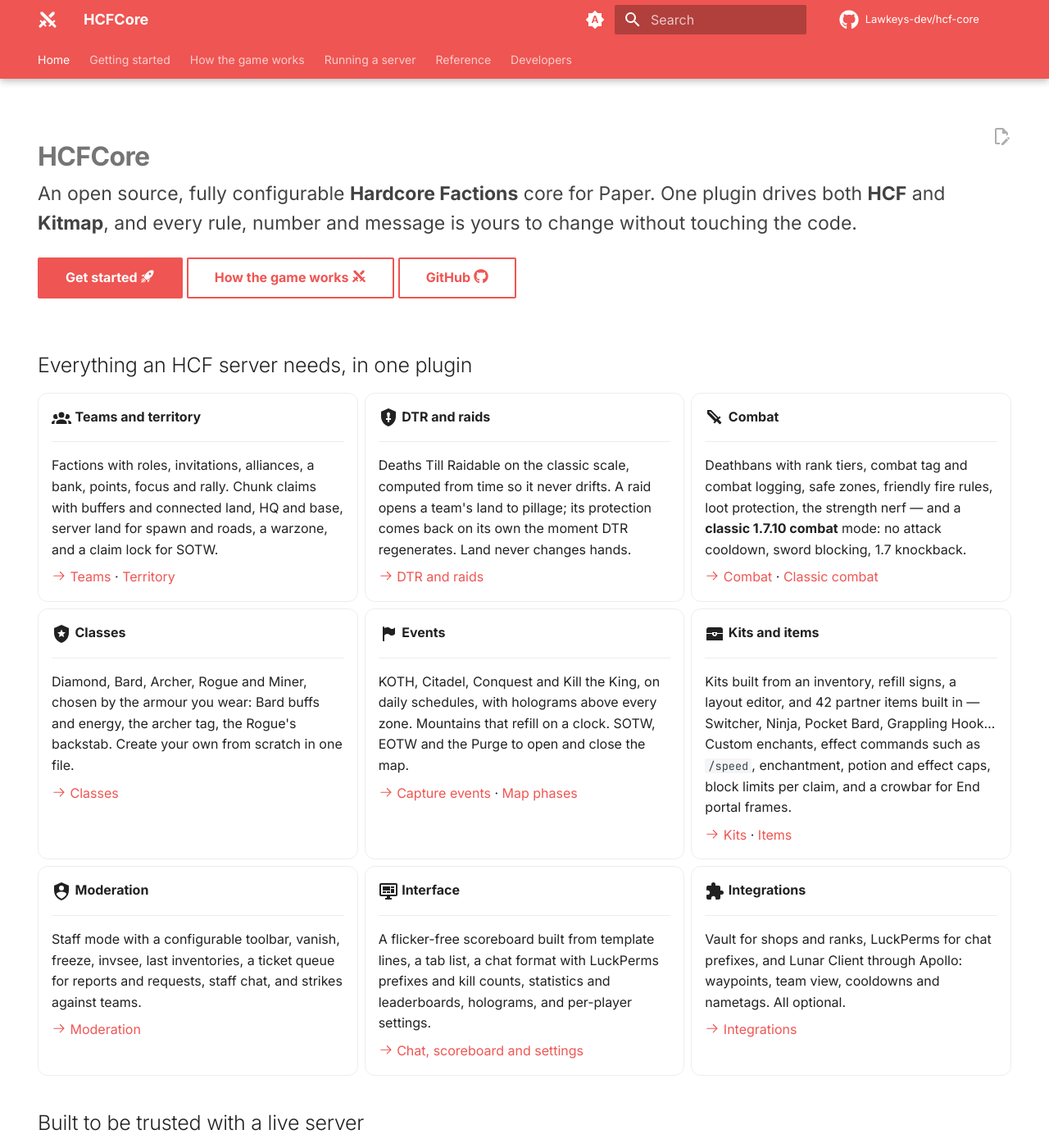
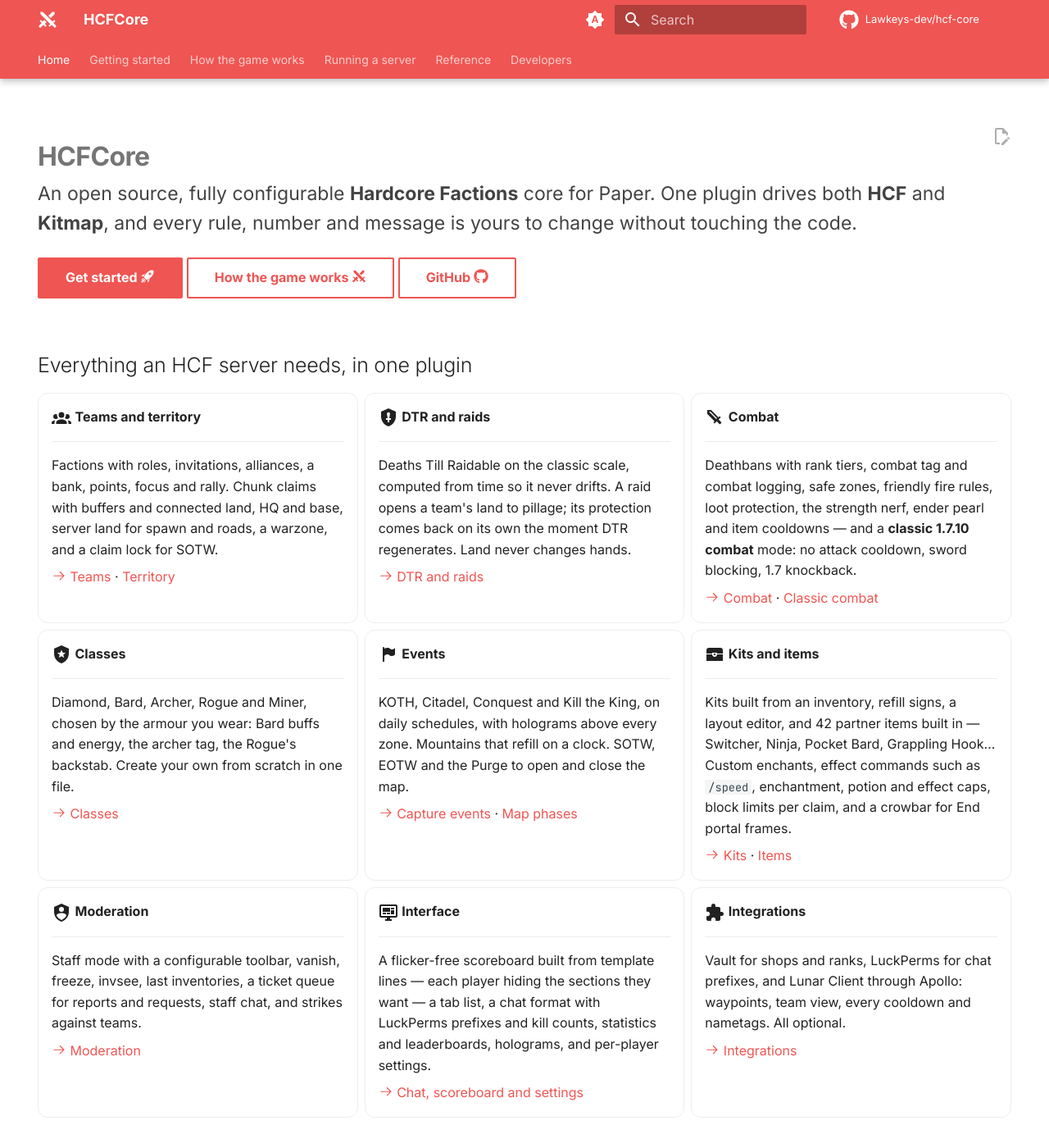
Before and after one commit to Lawkeys-dev/hcf-core, an MkDocs documentation site: the page built from docs/index.md, in a window 1280 px wide and 1400 px high. Shown: the whole window at 82% size. Built offline with MkDocs 1.6.1 and Material for MkDocs 9.7.7, drawn with Linux system fonts in a browser that asks for light colours; comment, search, counter and statistics services are not loaded.

Commit message:
Release 0.6.0
Partner items - 42 built in, in their own module - and the cooldowns of
an HCF server: the ender pearl, which also refuses teleport commands,
and item cooldowns (Gapple, Crapple, chorus fruit, totem) kept on the
player. Every cooldown shows on the scoreboard and on Lunar Client;
/cooldown reset ends them. Each player hides the scoreboard sections
they want in /settings. The damage a sword block takes off still awaits
a two-player test, which the notes say.

Docs: CHANGELOG (0.6.0), README, docs home, ARCHITECTURE (tree and
seams), developer API jar name.

```diff
--- a/docs/index.md
+++ b/docs/index.md
@@ -41,7 +41,7 @@
 
     ---
 
-    Deathbans with rank tiers, combat tag and combat logging, safe zones, friendly fire rules, loot protection, the strength nerf — and a **classic 1.7.10 combat** mode: no attack cooldown, sword blocking, 1.7 knockback.
+    Deathbans with rank tiers, combat tag and combat logging, safe zones, friendly fire rules, loot protection, the strength nerf, ender pearl and item cooldowns — and a **classic 1.7.10 combat** mode: no attack cooldown, sword blocking, 1.7 knockback.
 
     [:octicons-arrow-right-24: Combat](gameplay/combat.md) · [Classic combat](gameplay/classic-combat.md)
 
@@ -81,7 +81,7 @@
 
     ---
 
-    A flicker-free scoreboard built from template lines, a tab list, a chat format with LuckPerms prefixes and kill counts, statistics and leaderboards, holograms, and per-player settings.
+    A flicker-free scoreboard built from template lines — each player hiding the sections they want — a tab list, a chat format with LuckPerms prefixes and kill counts, statistics and leaderboards, holograms, and per-player settings.
 
     [:octicons-arrow-right-24: Chat, scoreboard and settings](gameplay/interface.md)
 
@@ -89,7 +89,7 @@
 
     ---
 
-    Vault for shops and ranks, LuckPerms for chat prefixes, and Lunar Client through Apollo: waypoints, team view, cooldowns and nametags. All optional.
+    Vault for shops and ranks, LuckPerms for chat prefixes, and Lunar Client through Apollo: waypoints, team view, every cooldown and nametags. All optional.
 
     [:octicons-arrow-right-24: Integrations](server/integrations.md)
 
```
Also changed, not shown: ARCHITECTURE.md (+6 -4 lines), CHANGELOG.md (+8 -4 lines), README.md (+4 -4 lines), docs/developers/api.md (+1 -1 lines), 1 other file.
